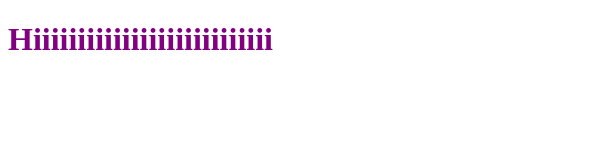
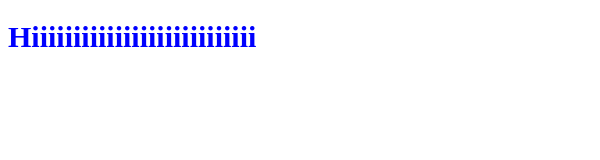
Before and after one commit to AnnyFeltz/webMediaQuery, a plain HTML site: page index.html in a window 600 px wide. Drawn offline with Linux system fonts and the light colour scheme.

Commit message:
commit:salvar

```diff
--- a/css/style.css
+++ b/css/style.css
@@ -1,31 +1,23 @@
 h1 {
     color: red;
+    font-size: 50px;
 }
 
 /* 2 - sintaxe, apenas para telas; estilos: all, screen, print, speech*/
 /*screen - tela*/
-@media screen and (max-width: 500px){
+@media (max-width: 1600px) and (orientation: landscape){
     h1 {
         color: blue;
+        font-size: 30px;
+    }
+}
+
+@media (max-width: 720px){
+    h1 {
+        color: blue;
+        font-size: 30px;
     }
 }
 
 /* 3 outros modos*/
 /*all, screen, print, speech*/
-@media print{
-    h1 {
-        color: green
-    }
-}
-
-@media (min-width: 200px){
-    h1 {
-        color: yellow;
-    }
-}
-
-@media (min-width: 500px) and (max-width: 700px){
-    h1 {
-        color: purple
-    }
-}
```
